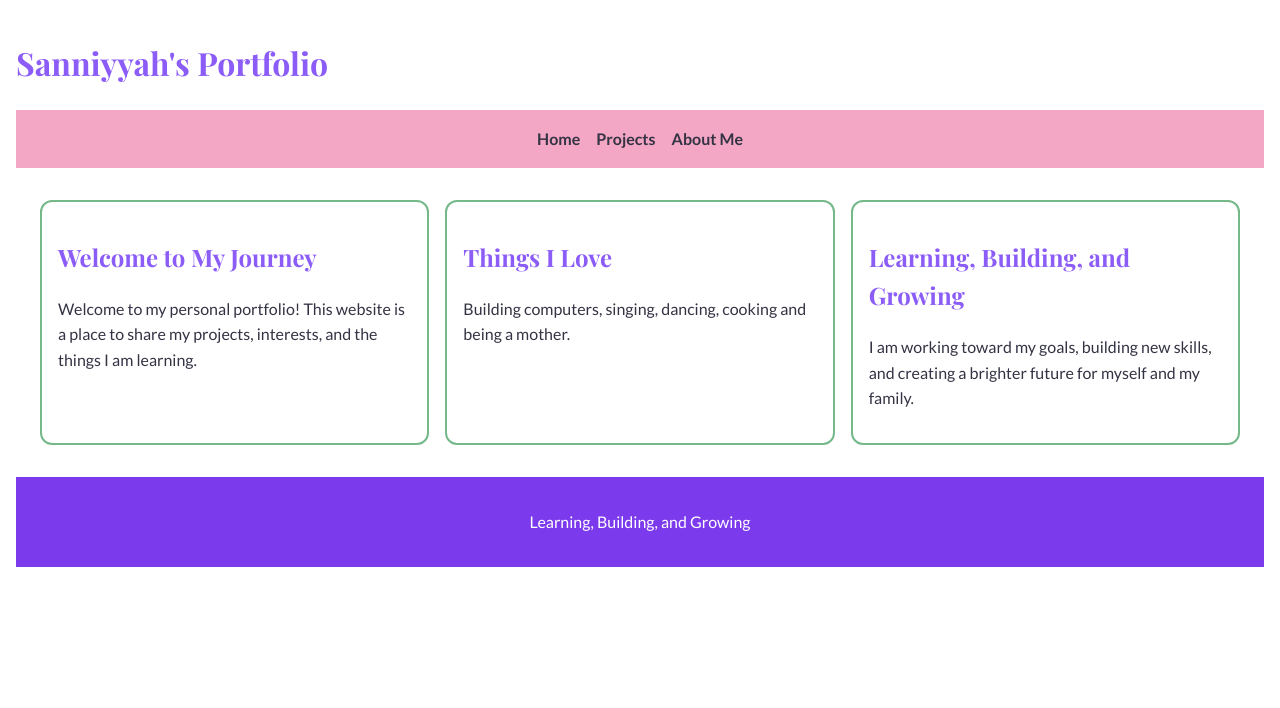
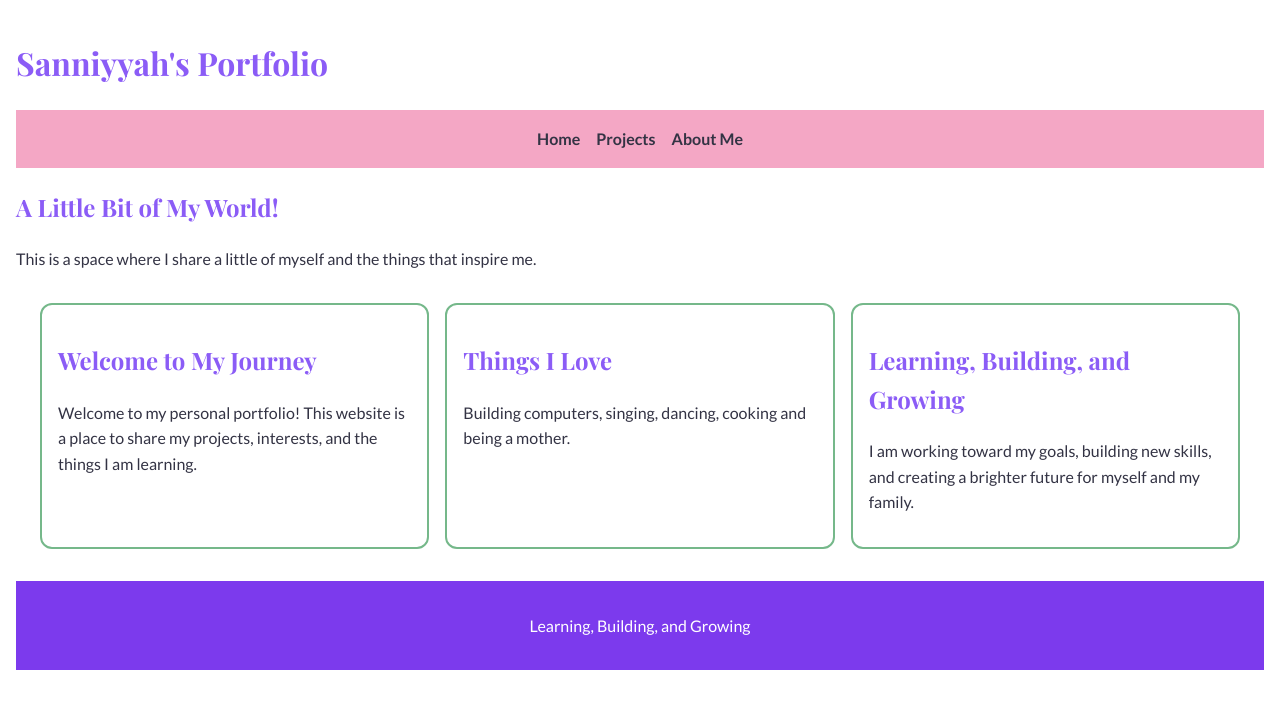
Before and after one commit to stillman2-dotcom/personal-portfolio, a plain HTML site: page index.html in a window 1280 px wide. Drawn offline with nearby package versions, Linux system fonts and the light colour scheme.

Commit message:
Added Introduction

```diff
--- a/index.html
+++ b/index.html
@@ -9,6 +9,7 @@
 </head>
 <body>
 
+
     <header>
         <h1>Sanniyyah's Portfolio</h1>
         <nav>
@@ -17,6 +18,11 @@
             <a href="about.html">About Me</a>
         </nav>
     </header>
+
+    <header>
+    <h2>A Little Bit of My World!</h2>
+    <p>This is a space where I share a little of myself and the things that inspire me.</p>
+</header>
 
     <main>
 
```
